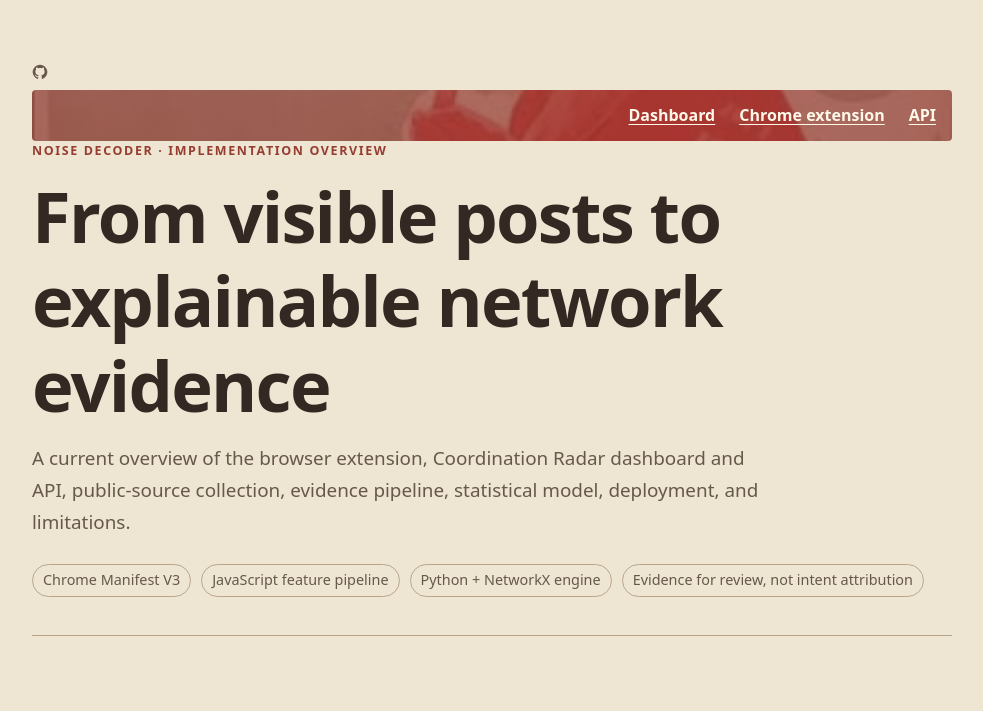
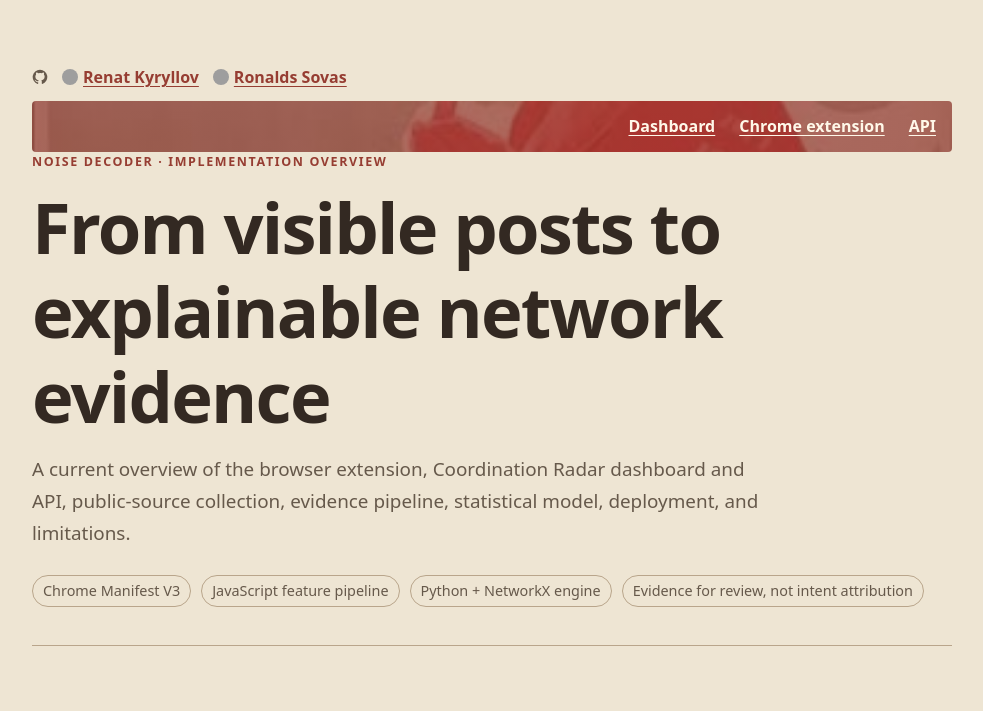
Before and after one commit to renatero/noise-decoder, a browser extension: page progress-overview.html in a window 1280 px wide. Shown: the top 711 px of the page, without its empty margins (148-1131 px from the left). Drawn offline with Linux system fonts and the light colour scheme; grey boxes are pictures that could not be loaded; files whose address does not match are found by name.

Commit message:
Move author links beside repository icon

```diff
--- a/progress-overview.html
+++ b/progress-overview.html
@@ -22,15 +22,15 @@
     * { box-sizing: border-box; }
     body { margin: 0; background: var(--page); color: var(--ink); }
     header, main, footer { width: min(920px, calc(100% - 36px)); margin-inline: auto; }
-    .repo-link-row { display: flex; justify-content: flex-start; margin-bottom: 10px; }
+    .repo-link-row { display: flex; align-items: center; justify-content: flex-start; gap: 14px; margin-bottom: 10px; }
     .repo-link { display: inline-flex; align-items: center; color: var(--muted); }
     .repo-link svg { width: 16px; height: 16px; }
     .top-links { display: flex; align-items: center; justify-content: flex-end; gap: 24px; padding: 12px 16px; background: linear-gradient(rgba(130, 39, 32, .66), rgba(130, 39, 32, .66)), url("/static/background.jpeg") center 43% / cover no-repeat; border-radius: 4px; }
     .top-links a { color: var(--accent-ink); font-weight: 700; text-decoration-thickness: 1px; }
-    .authors { display: flex; align-items: center; flex-wrap: wrap; gap: 18px; margin-bottom: 14px; color: var(--ink); }
-    .author { display: inline-flex; align-items: center; gap: 7px; }
+    .authors { display: flex; align-items: center; gap: 14px; color: var(--ink); }
+    .author { display: inline-flex; align-items: center; gap: 5px; }
     .author a { font-weight: 650; }
-    .author-avatar { display: inline-block; width: 28px; height: 28px; flex: 0 0 28px; border-radius: 50%; object-fit: cover; }
+    .author-avatar { display: inline-block; width: 16px; height: 16px; flex: 0 0 16px; border-radius: 50%; object-fit: cover; }
     header { padding: 64px 0 38px; border-bottom: 1px solid var(--line); }
     main { padding: 28px 0 60px; }
     footer { padding: 22px 0 44px; border-top: 1px solid var(--line); color: var(--muted); font-size: .9rem; }
@@ -76,6 +76,10 @@
       <a class="repo-link" href="https://github.com/renatero/noise-decoder" aria-label="Noise Decoder on GitHub" title="Noise Decoder on GitHub">
         <svg viewBox="0 0 16 16" aria-hidden="true" fill="currentColor"><path d="M8 .7a7.3 7.3 0 0 0-2.31 14.23c.37.07.5-.16.5-.36v-1.4c-2.04.44-2.47-.87-2.47-.87-.34-.85-.82-1.08-.82-1.08-.67-.46.05-.45.05-.45.74.05 1.13.76 1.13.76.66 1.13 1.73.8 2.15.61.07-.48.26-.8.47-.98-1.63-.18-3.35-.82-3.35-3.63 0-.8.29-1.46.76-1.98-.08-.18-.33-.94.07-1.96 0 0 .62-.2 2.01.76A6.98 6.98 0 0 1 8 4.1c.62 0 1.24.08 1.82.25 1.4-.95 2.01-.76 2.01-.76.4 1.02.15 1.78.07 1.96.48.52.76 1.18.76 1.98 0 2.82-1.72 3.44-3.36 3.62.27.23.5.67.5 1.35v2.07c0 .2.13.43.5.36A7.3 7.3 0 0 0 8 .7Z"/></svg>
       </a>
+      <div class="authors" aria-label="Authors">
+        <span class="author"><img class="author-avatar" src="https://media.licdn.com/dms/image/v2/D4D03AQH9tt7R0HLIug/profile-displayphoto-shrink_800_800/B4DZbRZYx_G0Ac-/0/1747269815863?e=1796256000&amp;v=beta&amp;t=XpX4dzJVatz8KRHrwULWjQhyWCNzOVPCX5QJSw9Eruc" alt=""><a href="https://www.linkedin.com/in/renater/">Renat Kyryllov</a></span>
+        <span class="author"><img class="author-avatar" src="https://media.licdn.com/dms/image/v2/C4D03AQHTcymcN7xz7g/profile-displayphoto-shrink_800_800/profile-displayphoto-shrink_800_800/0/1588855752130?e=1796256000&amp;v=beta&amp;t=ZGBQMJ4NxUkc46qAOFY8XJ6tZRrP8qOwQj7k2TwxlOI" alt=""><a href="https://www.linkedin.com/in/ronalds-sovas-9005b623/">Ronalds Sovas</a></span>
+      </div>
     </div>
     <nav class="top-links" aria-label="Main links">
       <a href="/dashboard">Dashboard</a>
@@ -293,10 +297,6 @@ PY</code></pre>
   </main>
 
   <footer>
-    <div class="authors" aria-label="Authors">
-      <span class="author"><img class="author-avatar" src="https://media.licdn.com/dms/image/v2/D4D03AQH9tt7R0HLIug/profile-displayphoto-shrink_800_800/B4DZbRZYx_G0Ac-/0/1747269815863?e=1796256000&amp;v=beta&amp;t=XpX4dzJVatz8KRHrwULWjQhyWCNzOVPCX5QJSw9Eruc" alt=""><a href="https://www.linkedin.com/in/renater/">Renat Kyryllov</a></span>
-      <span class="author"><img class="author-avatar" src="https://media.licdn.com/dms/image/v2/C4D03AQHTcymcN7xz7g/profile-displayphoto-shrink_800_800/profile-displayphoto-shrink_800_800/0/1588855752130?e=1796256000&amp;v=beta&amp;t=ZGBQMJ4NxUkc46qAOFY8XJ6tZRrP8qOwQj7k2TwxlOI" alt=""><a href="https://www.linkedin.com/in/ronalds-sovas-9005b623/">Ronalds Sovas</a></span>
-    </div>
     <p>Noise Decoder project progress article · Local workspace copy · Excluded from version control by <code>.gitignore</code>. Deployment verified 15 November 2026: commit <code>619ad66</code> is checked out on VPS branch <code>r-dev</code>, the service is active, and <code>/healthz</code> responds successfully.</p>
   </footer>
 </body>
```
